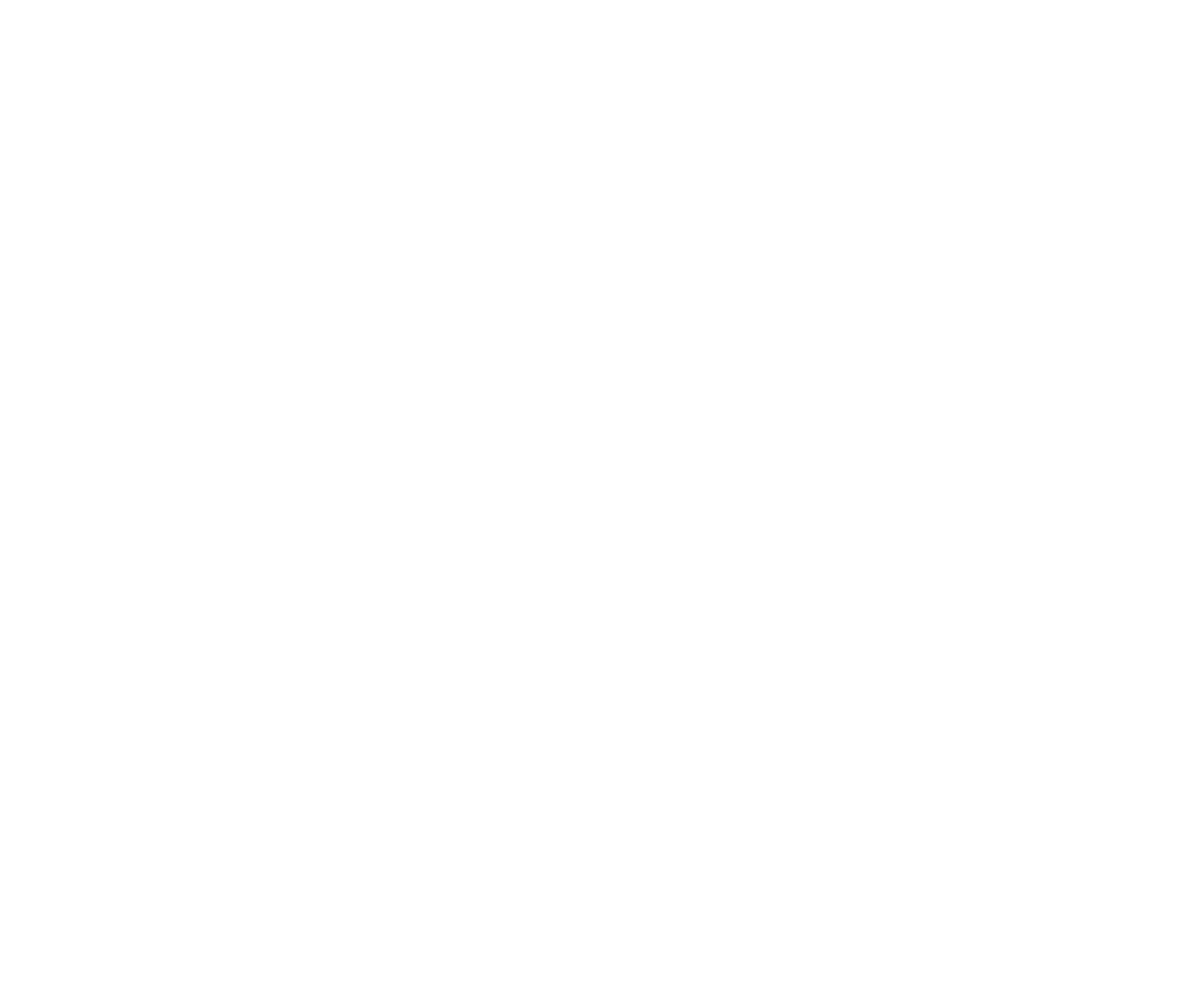
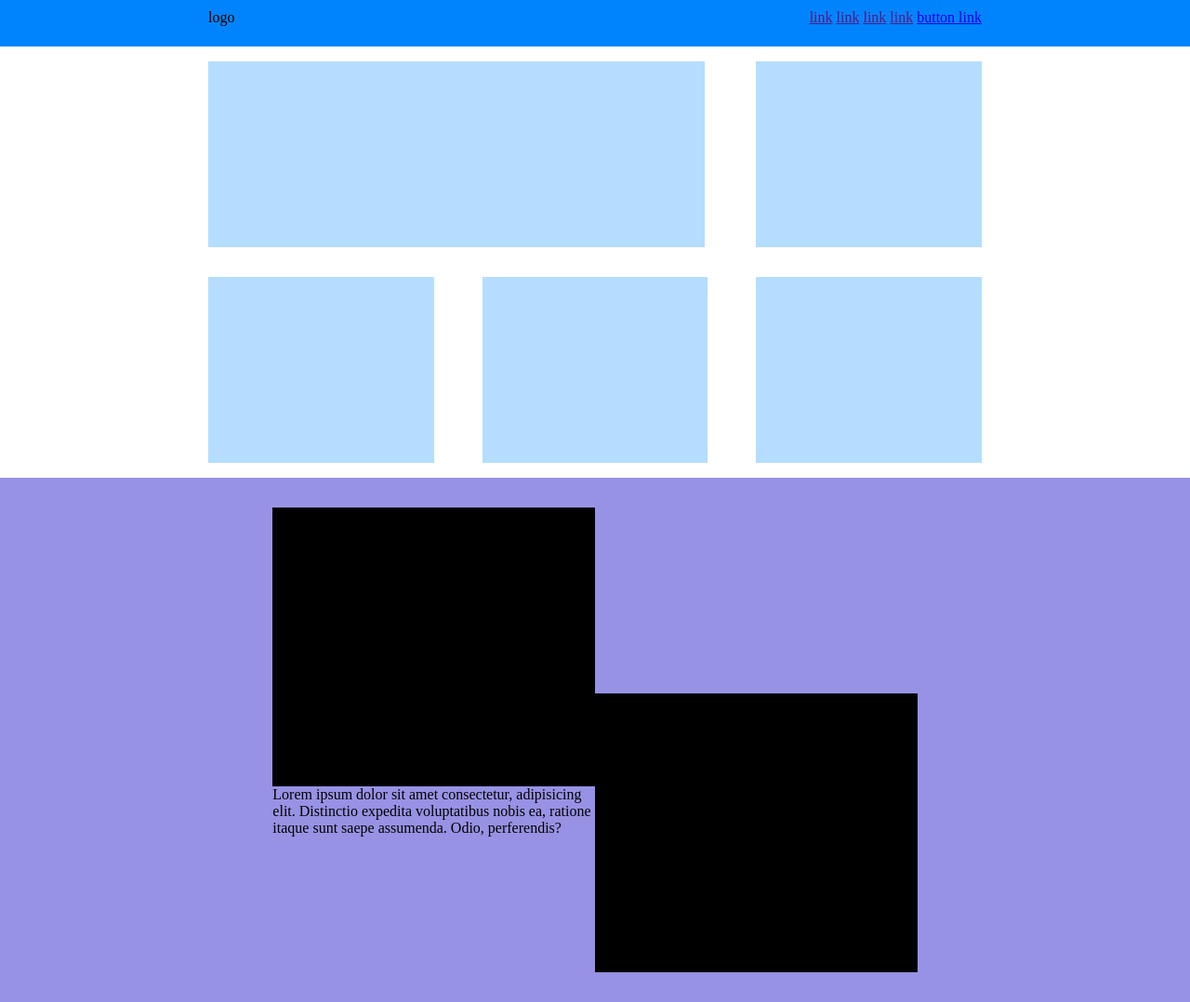
Before and after one commit to MicheleRossetti02/htmlcss-responsive-layout, a plain HTML site: page index.html in a window 1280 px wide. Shown: the whole page at 93% size. Before the commit the page ends 800 px from the top, so only its background shows below. Drawn offline with Linux system fonts and the light colour scheme.

Commit message:
strategy and info

```diff
--- a/index.html
+++ b/index.html
@@ -9,17 +9,75 @@
     <meta name="viewport" content="width=device-width, initial-scale=1.0">
 </head>
 <body>
+
+
     <header id="site_heeader">
         <section class="header">
-            <row class="header_functions">
-                <col_1 class="logo"></col_1>
-                <col_1 class="functions"></col_1>
-            </row>
+            <div class="conteiner">
+
+
+                <div class="header_functions">
+                    <div class="col_1">
+                      logo
+                    </div>
+
+                   <div class="col_2">
+                      <a href="">link</a>
+                      <a href="">link</a>
+                     <a href="">link</a>
+                      <a href="">link</a>
+                     <a href="button">button link</a>
+                   </div>
+
+                </div>
+            </div>
         </section>
 
     </header>
     <!-- /#site_heeader -->
-    <main id="site_main"></main>
+
+    <main id="site_main">
+<section class="info_box">
+    <div class="conteiner">
+        <div class="row_info">
+            <div class="card demo">
+
+            </div>
+            <div class="card info">
+
+            </div>
+            <div class="card info">
+
+            </div>
+            <div class="card info">
+
+            </div>
+            <div class="card info">
+
+            </div>
+        </div>
+    </div>
+</section>
+
+<section class="strategy">
+    <div class="conteiner">
+        <div class="row_strategy">
+            <div class="col_3">
+                <div class="image_strategy_1">
+
+                </div>
+                <span>Lorem ipsum dolor sit amet consectetur, adipisicing elit. Distinctio expedita voluptatibus nobis ea, ratione itaque sunt saepe assumenda. Odio, perferendis?</span>
+            </div>
+            <div class="col_4">
+                <div class="image_strategy_2">
+
+                </div>
+            </div>
+        </div>
+    </div>
+</section>
+
+    </main>
     <!-- /#site_main -->
     <footer id="site_footer"></footer>
     <!-- /#site_footer -->
--- a/style.css
+++ b/style.css
@@ -1,3 +1,4 @@
+/* #region rules */
 *{
     margin: 0;
     padding: 0;
@@ -11,6 +12,101 @@
     --darker: #000;
     --dark: #333333;
     --light: #FFFFFF;
+ }
+ .conteiner{
+    width: 65%;
+    margin: 0 auto;
+ }
 
 
+ /* #endregion rules */
+
+/* #region header*/
+ header{
+    /* position: fixed; */
+    background-color: var(--secondary);
+    height: 50px;
+    display: fixed;
  }
+ .header_functions{
+
+    display: flex;
+    justify-content: space-between;
+    transform: translate(0px, 10px);
+
+ }
+ /* #endregion header*/
+
+ /* #region main*/
+ /* #region info*/
+
+.row_info{
+    display: flex;
+    flex-wrap: wrap;
+    justify-content: space-between;
+}
+.card{
+
+    background-color: var(--secondary-soft);
+    margin: 1rem 0;
+
+}
+.card.info{
+    width: calc(100% /12 *3.5);
+    height: 200px;
+    /* background-color: var(--secondary-soft); */
+
+}
+.card.demo{
+    width: calc(100% /12 *7.7);
+    height: 200px;
+
+    /* height: 200px;
+    background-color: var(--secondary-soft);
+    margin: 1rem; */
+}
+/* #endregion strategy*/
+
+
+/* #region strategy*/
+
+.strategy{
+    background-color: var(--primary);
+    /* height: 600px; */
+ }
+
+.row_strategy{
+display: flex;
+justify-content: center;
+}
+
+.col_3{
+
+width: calc(100% /12*5);
+height: 500px;
+margin: 2rem 0;
+
+}
+.image_strategy_1{
+    height: 300px;
+    width: 100%;
+    background-color: #000;
+}
+.col_4{
+
+    width: calc(100% /12*5);
+    height: 500px;
+    margin: 2rem 0;
+    position: relative;
+}
+.image_strategy_2{
+    position: absolute;
+height: 300px;
+width: 100%;
+background-color: #000;
+bottom: 0;
+}
+/* #endregion strategy*/
+
+
+ /* #endregion main*/
```
